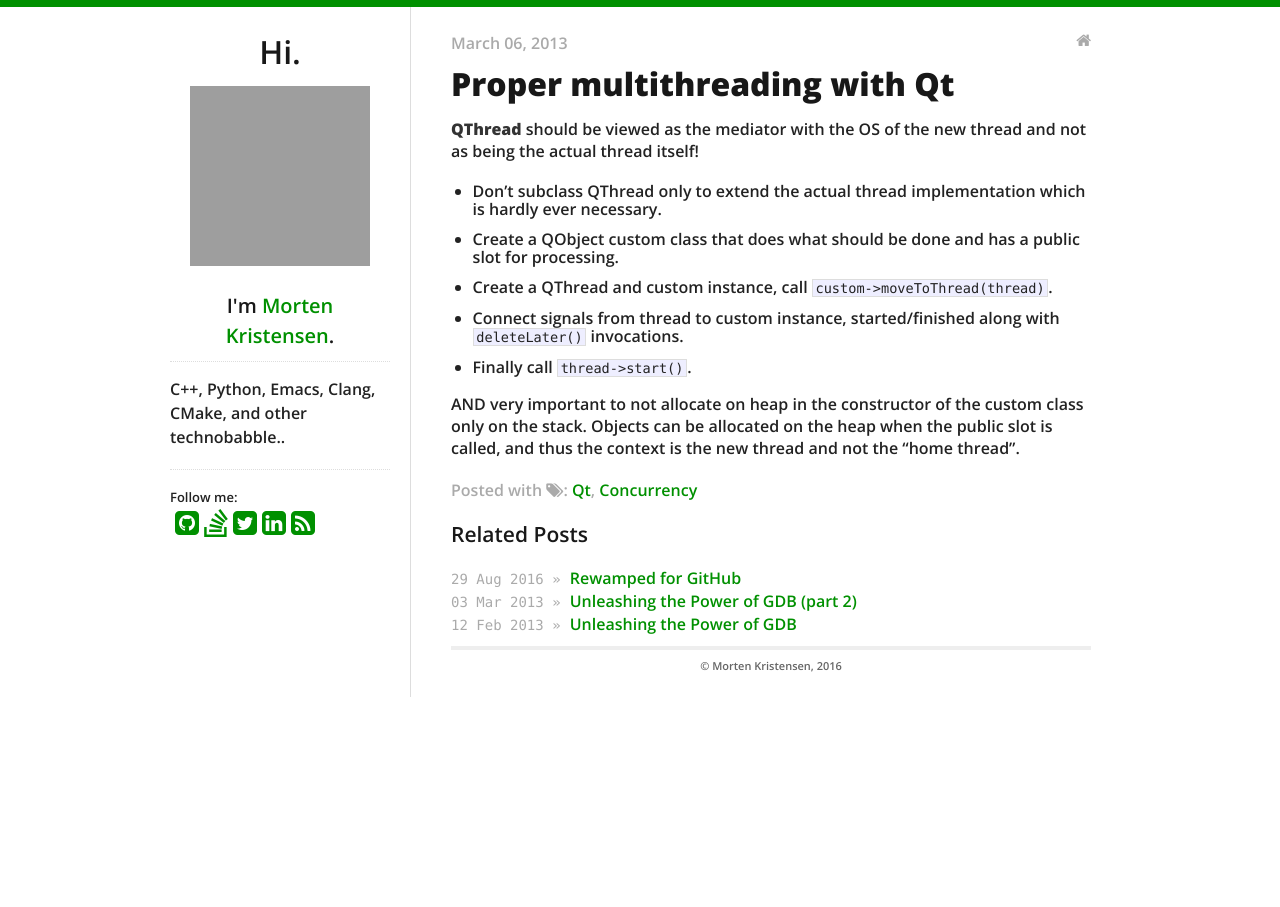
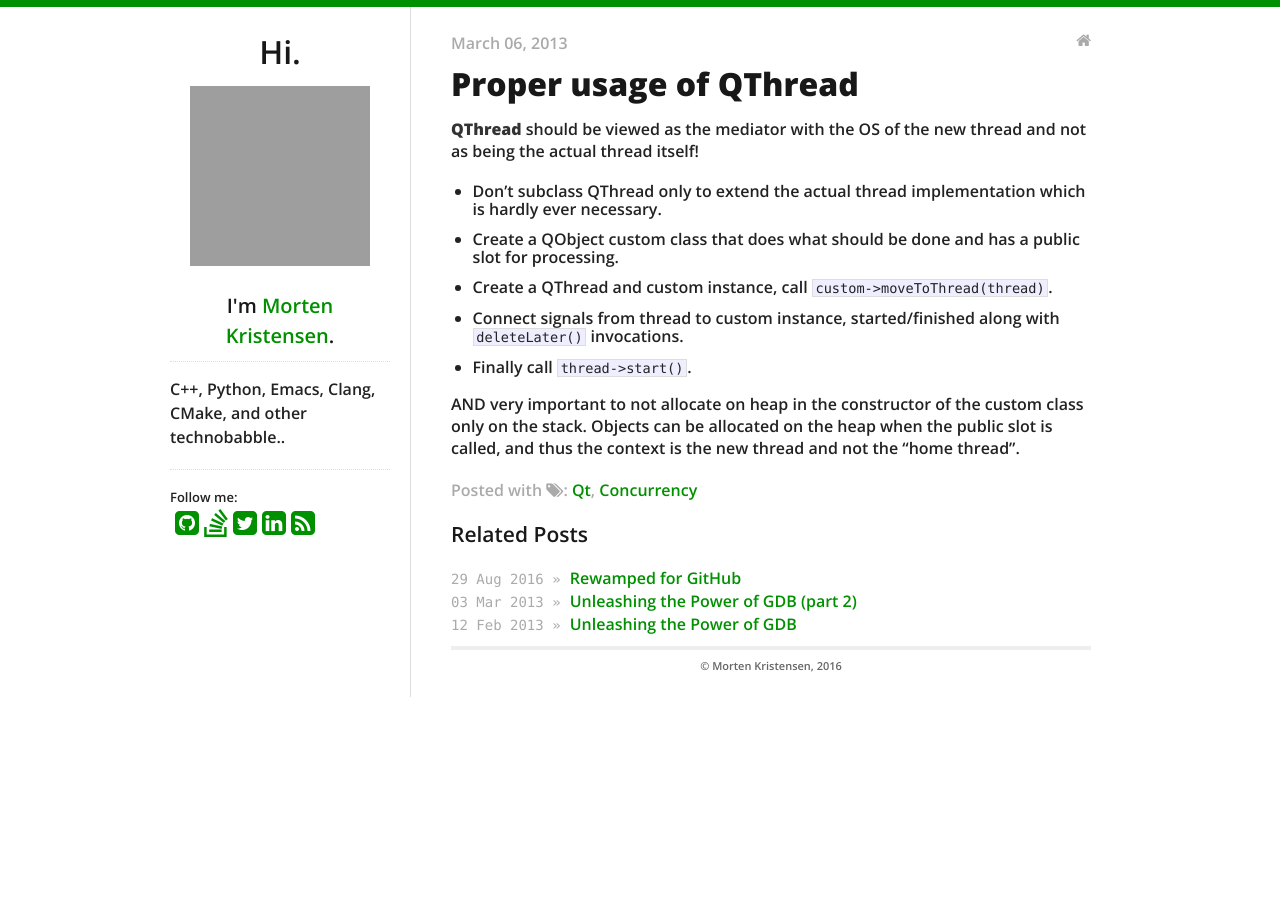
Before and after one commit to netromdk/netromdk.github.io, a Jekyll site: the page built from _posts/2013-03-06-proper-usage-of-qthread.md, in a window 1280 px wide. Built offline with Jekyll 4.4.1, drawn with Linux system fonts in a browser that asks for light colours; nearby versions of some CDN libraries; grey boxes are pictures that could not be loaded.

Commit message:
Renamed post.

```diff
--- a/_posts/2013-03-06-proper-multithreading-with-qt.md
+++ b/_posts/2013-03-06-proper-usage-of-qthread.md
@@ -1,6 +1,6 @@
 ---
 layout: post
-title:  "Proper multithreading with Qt"
+title:  "Proper usage of QThread"
 date:   2013-03-06 16:13:10 +0200
 tags:   qt concurrency
 ---
```
